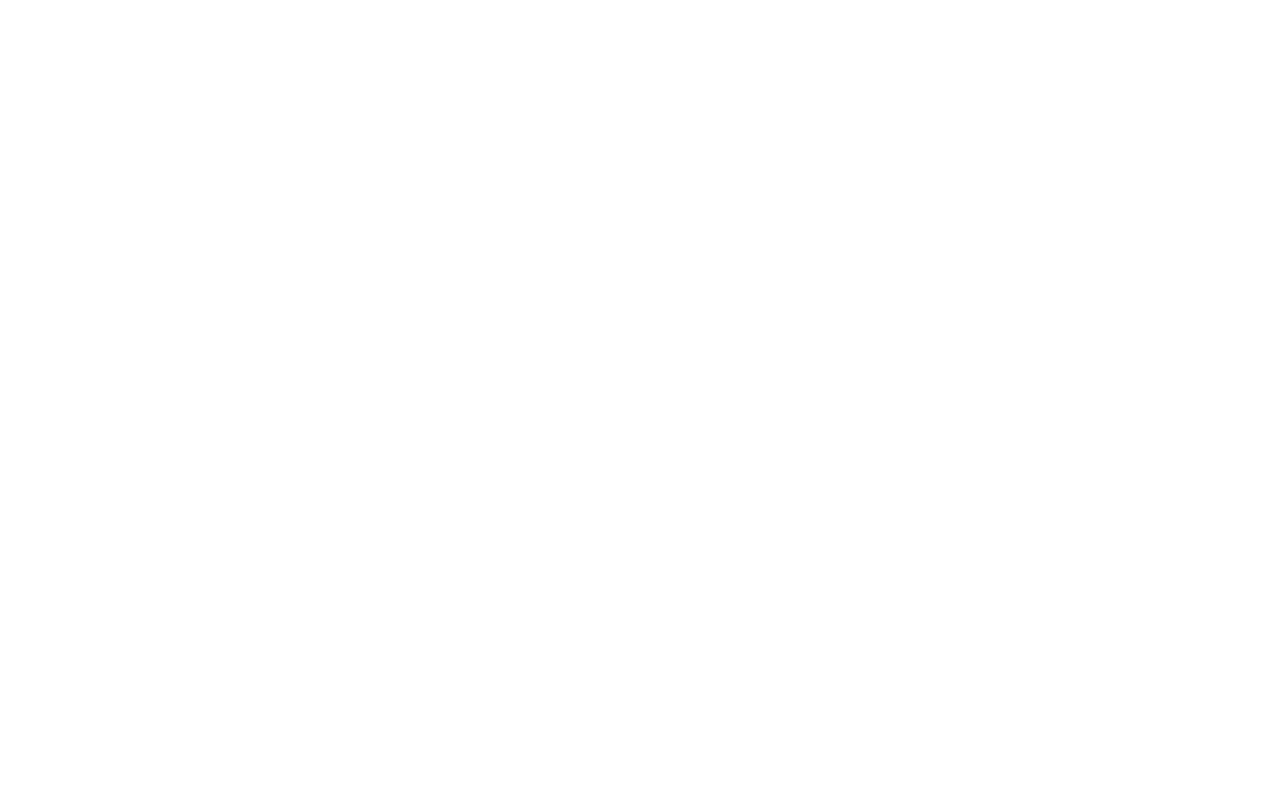
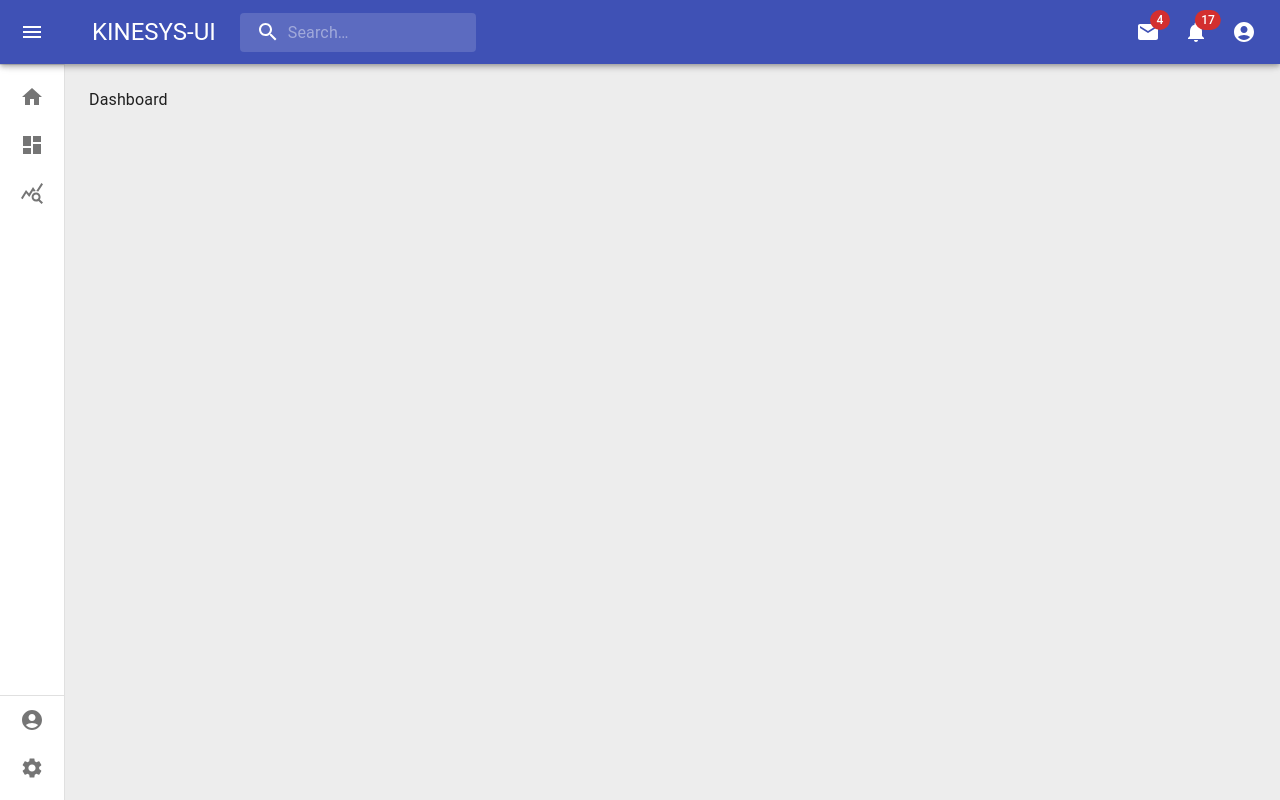
Before and after one commit to dnitecki/kinesys-ui, a React (Create React App) app: page /dashboard in a window 1280 px wide. Before the commit this address had no page. Built offline with nearby package versions, Linux system fonts and the light colour scheme.

Commit message:
update structure

```diff
--- a/src/App.tsx
+++ b/src/App.tsx
@@ -1,9 +1,9 @@
 import "./App.scss";
 import React from "react";
 import { Route, Routes } from "react-router-dom";
-import OverviewDashboard from "./pages/overviewDashboard/OverviewDashboard";
 import { ThemeProvider } from "@mui/material/styles";
 import { theme } from "./utils/themes/theme";
+import NavContainer from "./components/navContainer/NavContainer";
 
 function App() {
   return (
@@ -12,7 +12,7 @@
         <div className="app">
           <div className="app-container">
             <Routes>
-              <Route path="/" element={<OverviewDashboard />} />
+              <Route path="/*" element={<NavContainer />} />
             </Routes>
           </div>
         </div>
--- a/src/components/bottomBar/BottomBar.tsx
+++ b/src/components/bottomBar/BottomBar.tsx
@@ -2,7 +2,7 @@
 import BottomNavigation from "@mui/material/BottomNavigation";
 import BottomNavigationAction from "@mui/material/BottomNavigationAction";
 import Paper from "@mui/material/Paper";
-import { menuItems } from "../dashboardContainer/menuItems";
+import { menuItems } from "../navContainer/menuItems";
 
 export default function LabelBottomNavigation() {
   const [value, setValue] = React.useState("recents");
--- a/src/components/dashboardContainer/DashboardContainer.tsx
+++ b/src/components/navContainer/NavContainer.tsx
@@ -24,8 +24,10 @@
 import { useState } from "react";
 import { alpha, Badge, InputBase, Menu, MenuItem } from "@mui/material";
 import { menuItems, subMenu } from "./menuItems";
-import { Route, Routes } from "react-router-dom";
+import { Link, Route, Routes } from "react-router-dom";
 import Home from "../../pages/home/Home";
+import BottomBar from "../bottomBar/BottomBar";
+import OverviewDashboard from "../../pages/overviewDashboard/OverviewDashboard";
 
 const drawerWidth = 240;
 
@@ -138,7 +140,7 @@
   }),
 }));
 
-export default function DashboardContainer() {
+export default function NavContainer() {
   const theme = useTheme();
   const [open, setOpen] = useState(false);
   const [anchorEl, setAnchorEl] = useState<null | HTMLElement>(null);
@@ -248,6 +250,7 @@
   );
 
   return (
+    <>
       <Box sx={{ display: "flex" }}>
         <CssBaseline />
         <AppBar position="fixed" open={open}>
@@ -346,6 +349,8 @@
             {menuItems.map((item, index) => (
               <ListItem key={index} disablePadding sx={{ display: "block" }}>
                 <ListItemButton
+                  component={Link}
+                  to={item.url}
                   sx={{
                     minHeight: 48,
                     justifyContent: open ? "initial" : "center",
@@ -417,9 +422,12 @@
         >
           <DrawerHeader />
           <Routes>
-          <Route path="" element={<Home />} />
+            <Route path="home" element={<Home />} />
+            <Route path="dashboard" element={<OverviewDashboard />} />
           </Routes>
         </Box>
       </Box>
+      <BottomBar />
+    </>
   );
 }
--- a/src/components/dashboardContainer/menuItems.ts
+++ b/src/components/navContainer/menuItems.ts
@@ -10,12 +10,12 @@
   {
     text: "Home",
     icon: HomeIcon,
-    url: "",
+    url: "home",
   },
   {
     text: "Dashboard",
     icon: DashboardIcon,
-    url: "",
+    url: "dashboard",
   },
   {
     text: "Performance",
--- a/src/pages/overviewDashboard/OverviewDashboard.tsx
+++ b/src/pages/overviewDashboard/OverviewDashboard.tsx
@@ -1,13 +1,10 @@
 import React from "react";
 import "./OverviewDashboard.scss";
-import DashboardContainer from "../../components/dashboardContainer/DashboardContainer";
-import BottomBar from "../../components/bottomBar/BottomBar";
 
 export default function OverviewDashboard() {
   return (
     <>
-      <DashboardContainer />
-      <BottomBar />
+      <div>Dashboard</div>
     </>
   );
 }
```
Also changed, not shown: src/components/navContainer/NavContainer.scss (renamed from src/components/dashboardContainer/DashboardContainer.scss). Lines whose indentation alone changed are shown as unchanged.
